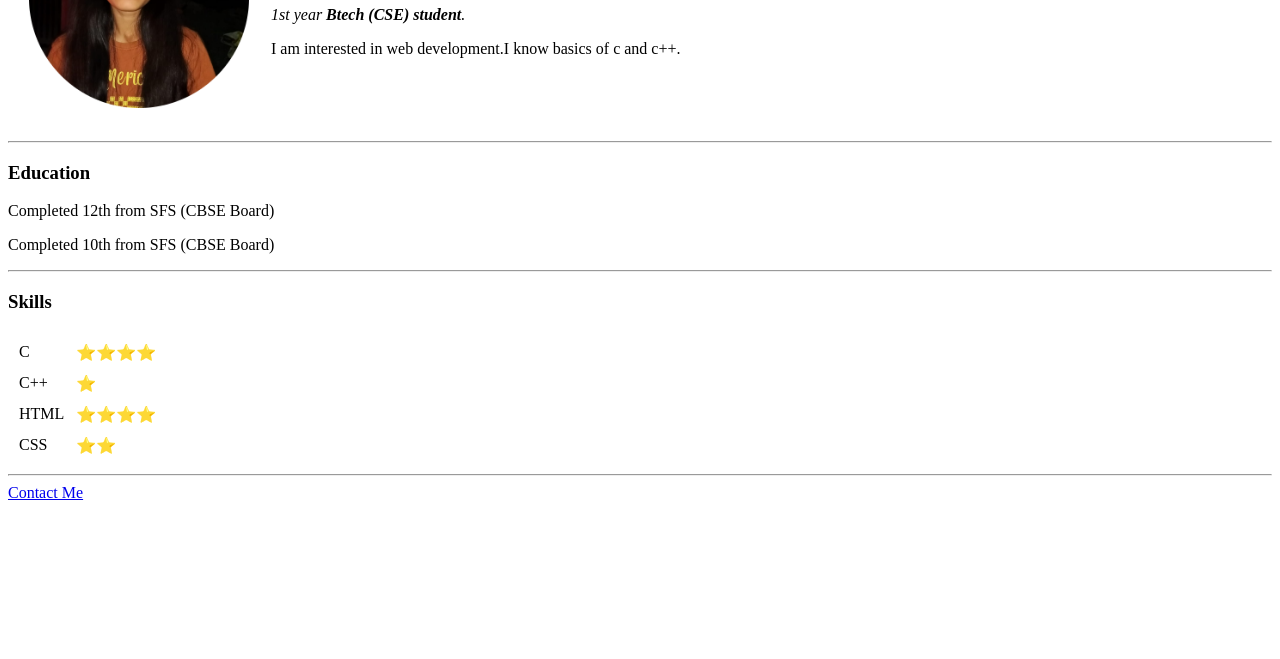
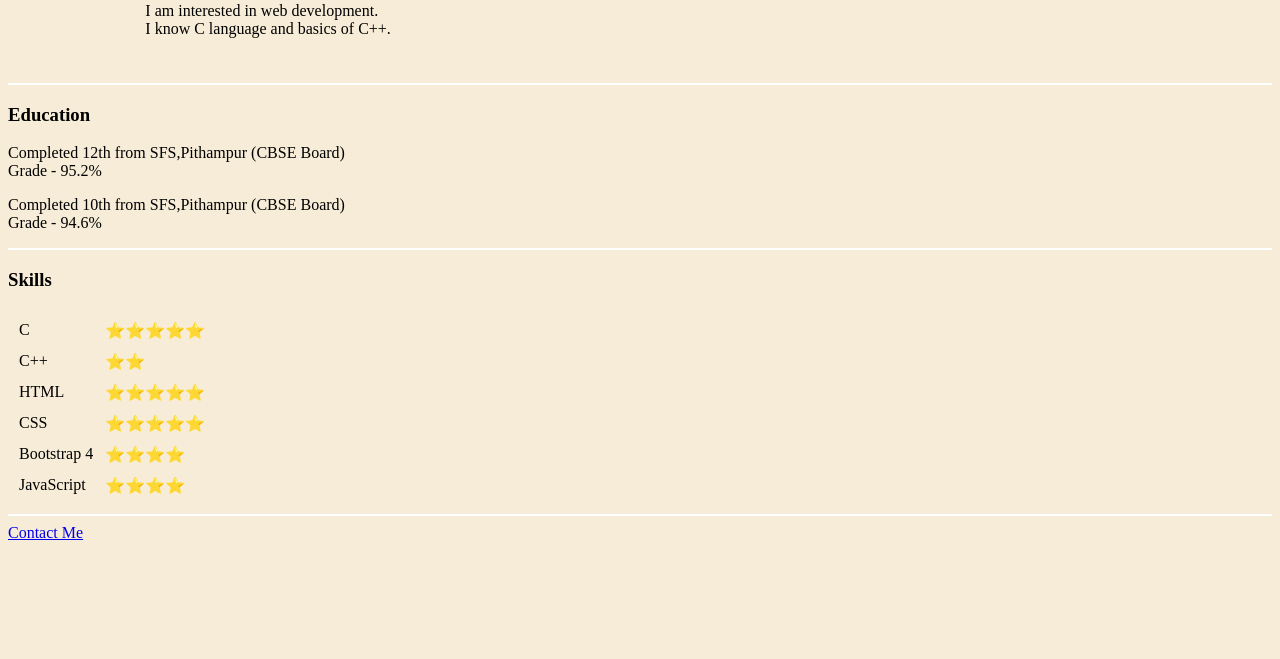
Before and after one commit to Ayu1C/Personal-Site, a plain HTML site: page index.html in a window 1280 px wide. Shown: the part 141-800 px from the top of the page. Drawn offline with Linux system fonts and the light colour scheme.

Commit message:
Update index.html

```diff
--- a/index.html
+++ b/index.html
@@ -5,39 +5,60 @@
     <meta http-equiv="X-UA-Compatible" content="IE=edge">
     <meta name="viewport" content="width=device-width, initial-scale=1.0">
     <title>Ayushi's Personal Site</title>
+    <style>
+         hr{
+             border-style: none;
+             background-color: white;
+             height: 2px;
+         }
+
+    </style>
 </head>
-<body>
+<body style="background-color: rgba(240, 220, 180, 0.527);">
     <table cellspacing="20">
         <tr>
-            <td><img src="Ayushi_pic.png" alt="Ayushi's Pic" width="220" height="220"></td>
+            <td><img src="pic-modified.png" alt="Ayushi's Pic" width="220" height="220"></td>
             <td><h1>Ayushi Chouhan</h1>
-                <p><em>1st year <strong>Btech (CSE) student</strong>.</em></p>
-                <p>I am interested in web development.I know basics of c and c++.</p></td>
+                <p><em>2nd year <strong>Btech (CSE) student</strong> || MEDI-CAPS UNIVERSITY,RAU.</em></p>
+                <p>I am interested in web development. <br> I know C language and basics of C++.</p></td>
         </tr>
     </table>
     <hr>
     <h3>Education</h3>
-    <p>Completed 12th from SFS (CBSE Board)</p>
-    <p>Completed 10th from SFS (CBSE Board)</p>
+    <p>Completed 12th from SFS,Pithampur (CBSE Board)<br>
+       Grade - 95.2%
+    </p>
+    <p>Completed 10th from SFS,Pithampur (CBSE Board)<br>
+       Grade - 94.6%
+    </p>
     <hr>
     <h3>Skills</h3>
     <table cellspacing="10">
    <tr>
         <td>C</td>
+        <td>⭐⭐⭐⭐⭐</td>
+    </tr>
+    <tr>
+       <td>C++</td>
+       <td>⭐⭐</td>
+    </tr>
+    <tr>
+      <td>HTML</td>
+      <td>⭐⭐⭐⭐⭐</td>
+    </tr>
+    <tr>
+        <td>CSS</td>
+        <td>⭐⭐⭐⭐⭐</td>
+    </tr>
+    <tr>
+        <td>Bootstrap 4</td>
         <td>⭐⭐⭐⭐</td>
     </tr>
     <tr>
-       <td>C++</td>
-       <td>⭐</td>
+        <td>JavaScript</td>
+        <td>⭐⭐⭐⭐</td>
     </tr>
-    <tr>
-      <td>HTML</td>
-      <td>⭐⭐⭐⭐</td>
-    </tr>
-    <tr>
-        <td>CSS</td>
-        <td>⭐⭐</td>
-    </tr>
+
 
     </table>
     <hr>
```
